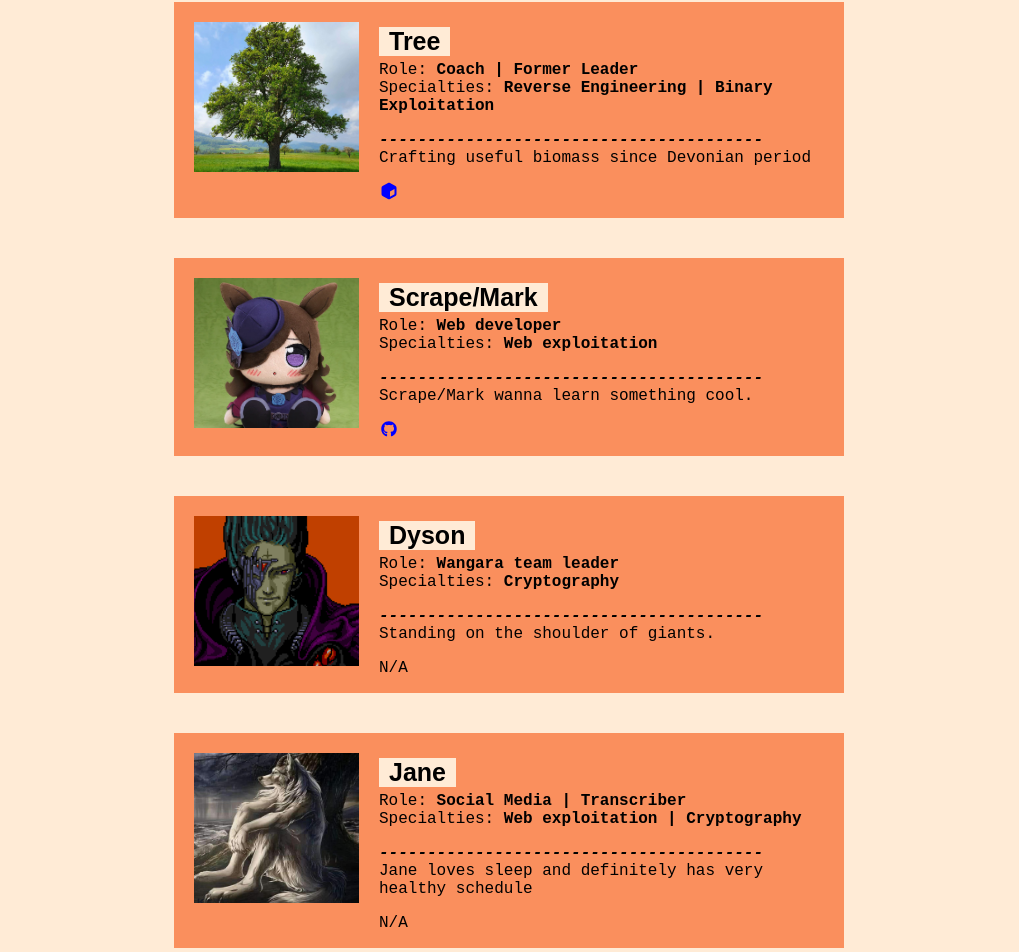
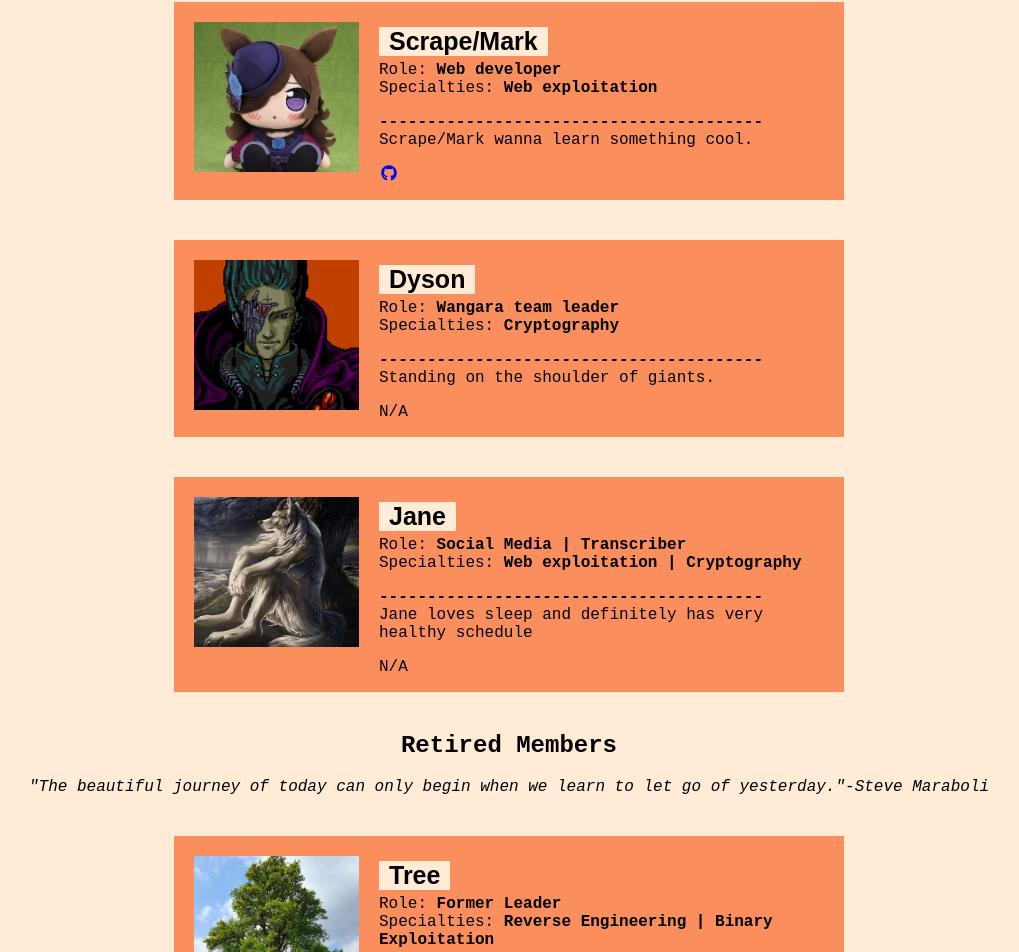
Before and after one commit to Longisrealll/cyberSecProj, a React (Vite) app in the folder wangara/: page /members in a window 1280 px wide. Shown: the part 730-1682 px from the top of the page, without its empty margins (131-1150 px from the left). Built offline with nearby package versions, Linux system fonts and the light colour scheme; a web font is replaced by a local one.

Commit message:
add quote

```diff
--- a/wangara/src/AllPages/MemberList.jsx
+++ b/wangara/src/AllPages/MemberList.jsx
@@ -55,21 +55,6 @@ export function MemberList({mode, setMode}){
             </div>
             <div className="profileDiv">
                 <div className="pfpMar">
-                    <img src={tree} alt="Data not av"></img>
-                </div>
-                <div className="restrict">
-                    <h3>Tree</h3>
-                    <p className="role">Role: <b>Coach | Former Leader</b></p>
-                    <p className="role">Specialties: <b>Reverse Engineering | Binary Exploitation</b></p>
-                    <p className="desc">----------------------------------------</p>
-                    <span>Crafting useful biomass since Devonian period </span>
-                    <ul>
-                        <li><a href='https://www.treeblog.io/'><FontAwesomeIcon icon={faCube}></FontAwesomeIcon></a></li>
-                    </ul>
-                </div>
-            </div>
-            <div className="profileDiv">
-                <div className="pfpMar">
                     <img src={mark} alt="Data not av"></img>
                 </div>
                 <div className="restrict">
@@ -109,6 +94,22 @@ export function MemberList({mode, setMode}){
                     <p>N/A</p>
                 </div>
             </div>
+            <h2>Retired Members</h2><p class="quote"><i>"The beautiful journey of today can only begin when we learn to let go of yesterday."-Steve Maraboli</i></p>
+            <div className="profileDiv">
+                <div className="pfpMar">
+                    <img src={tree} alt="Data not av"></img>
+                </div>
+                <div className="restrict">
+                    <h3>Tree</h3>
+                    <p className="role">Role: <b>Former Leader</b></p>
+                    <p className="role">Specialties: <b>Reverse Engineering | Binary Exploitation</b></p>
+                    <p className="desc">----------------------------------------</p>
+                    <span>Crafting useful biomass since Devonian period </span>
+                    <ul>
+                        <li><a href='https://www.treeblog.io/'><FontAwesomeIcon icon={faCube}></FontAwesomeIcon></a></li>
+                    </ul>
+                </div>
+            </div>
             <FooterHere />
         </section>
     )
--- a/wangara/src/App.css
+++ b/wangara/src/App.css
@@ -269,6 +269,11 @@ nav ul{
   padding-right: 20px;
 }
 
+.quote{
+  margin-top: 0;
+  margin-bottom: 20px;
+}
+
 .restrict{
   flex: 1;
 }
```
